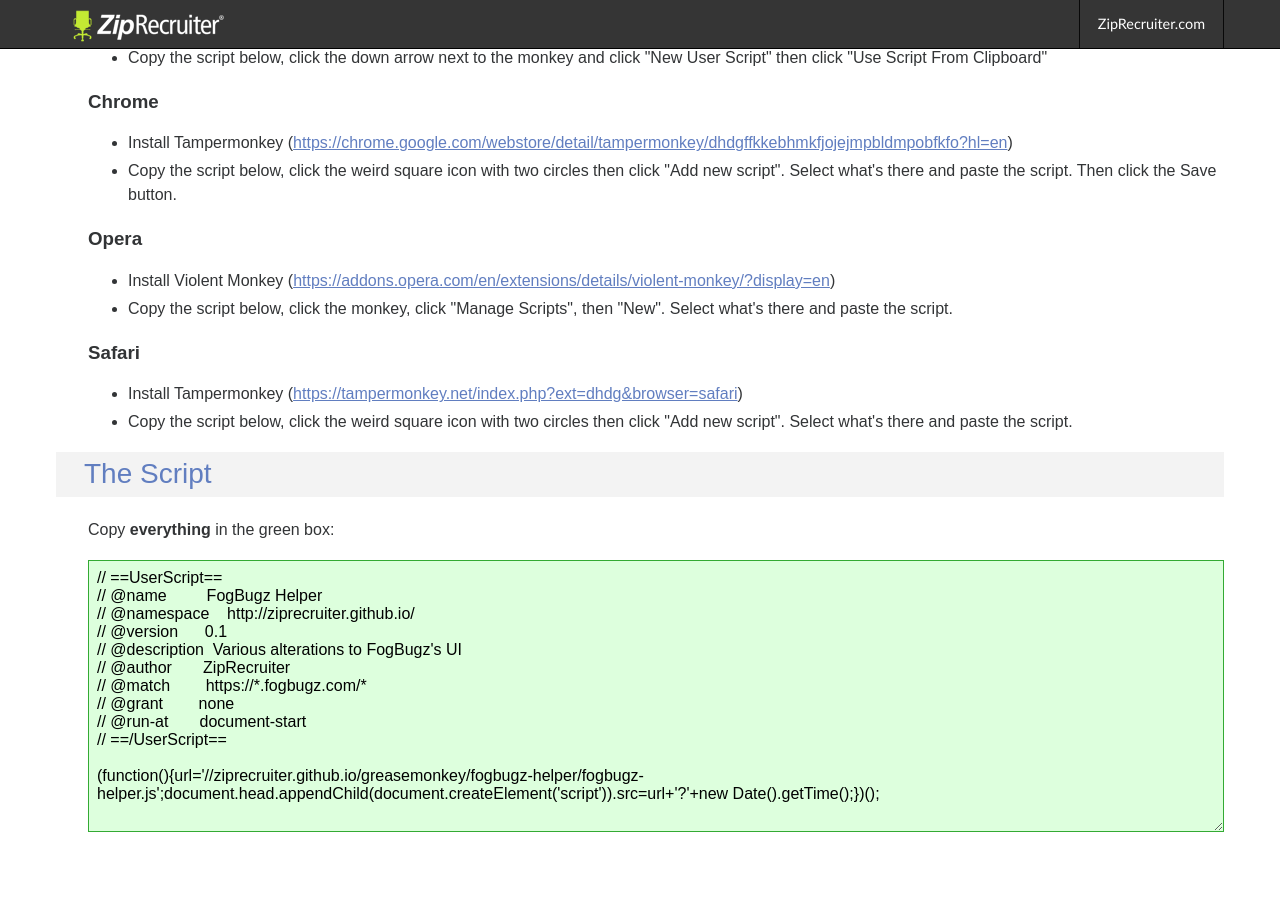
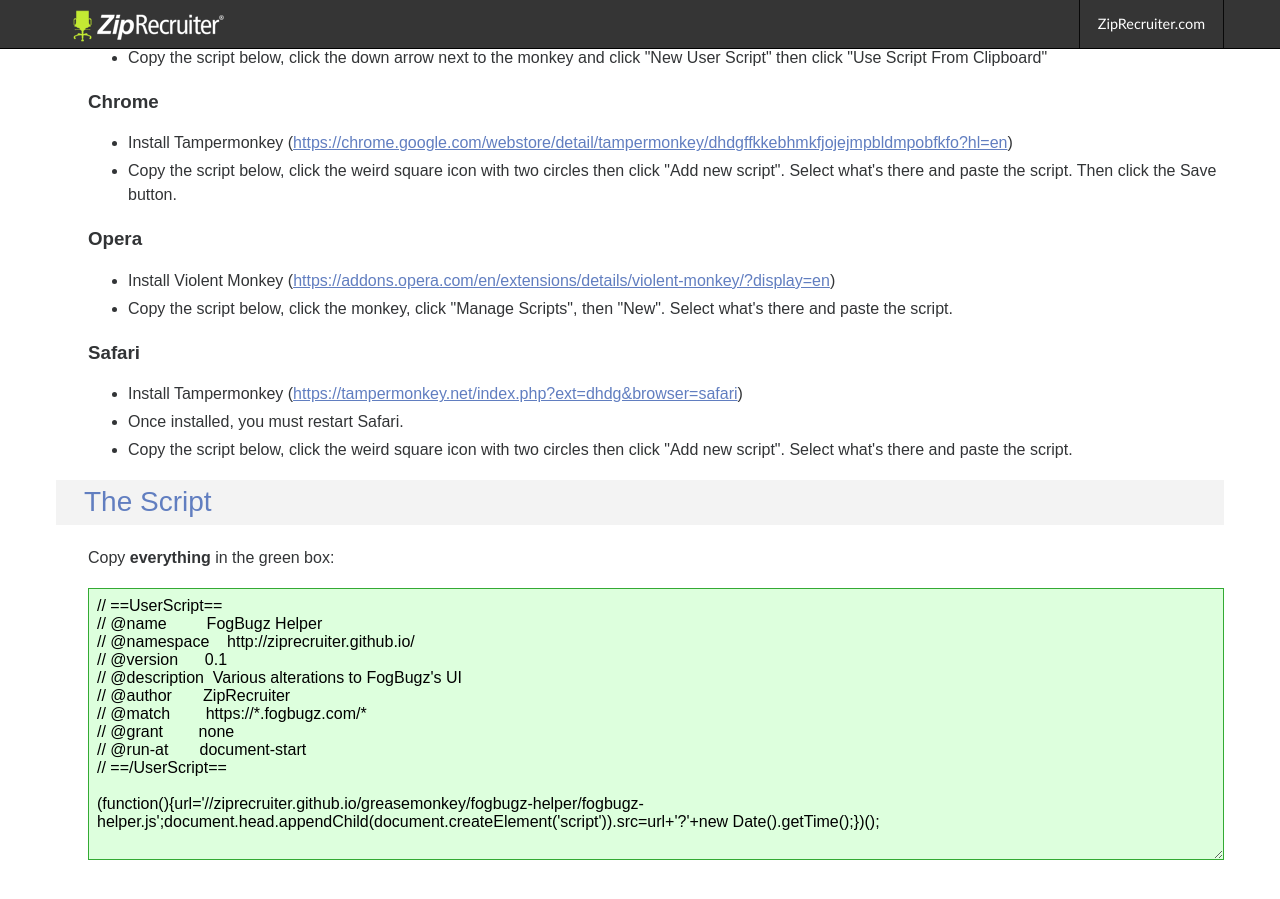
Before and after one commit to ZipRecruiter/ziprecruiter.github.io, a Jekyll site: the page built from greasemonkey/fogbugz-helper/index.html, in a window 1280 px wide and 900 px high, scrolled down 2092 px. Built offline with Jekyll 4.4.1, drawn with Linux system fonts in a browser that asks for light colours; Markdown is read by kramdown in place of the engine named in the settings; before the commit the page ends 2964 px from its top, so only the background shows below that.

Commit message:
Adding Safari installation note.

```diff
--- a/greasemonkey/fogbugz-helper/index.html
+++ b/greasemonkey/fogbugz-helper/index.html
@@ -68,6 +68,7 @@
       <h3>Safari</h3>
       <ul>
         <li>Install Tampermonkey (<a href="https://tampermonkey.net/index.php?ext=dhdg&browser=safari">https://tampermonkey.net/index.php?ext=dhdg&browser=safari</a>)</li>
+        <li>Once installed, you must restart Safari.</li>
         <li>Copy the script below, click the weird square icon with two circles then click "Add new script". Select what's there and paste the script.</li>
       </ul>
     </div>
```
